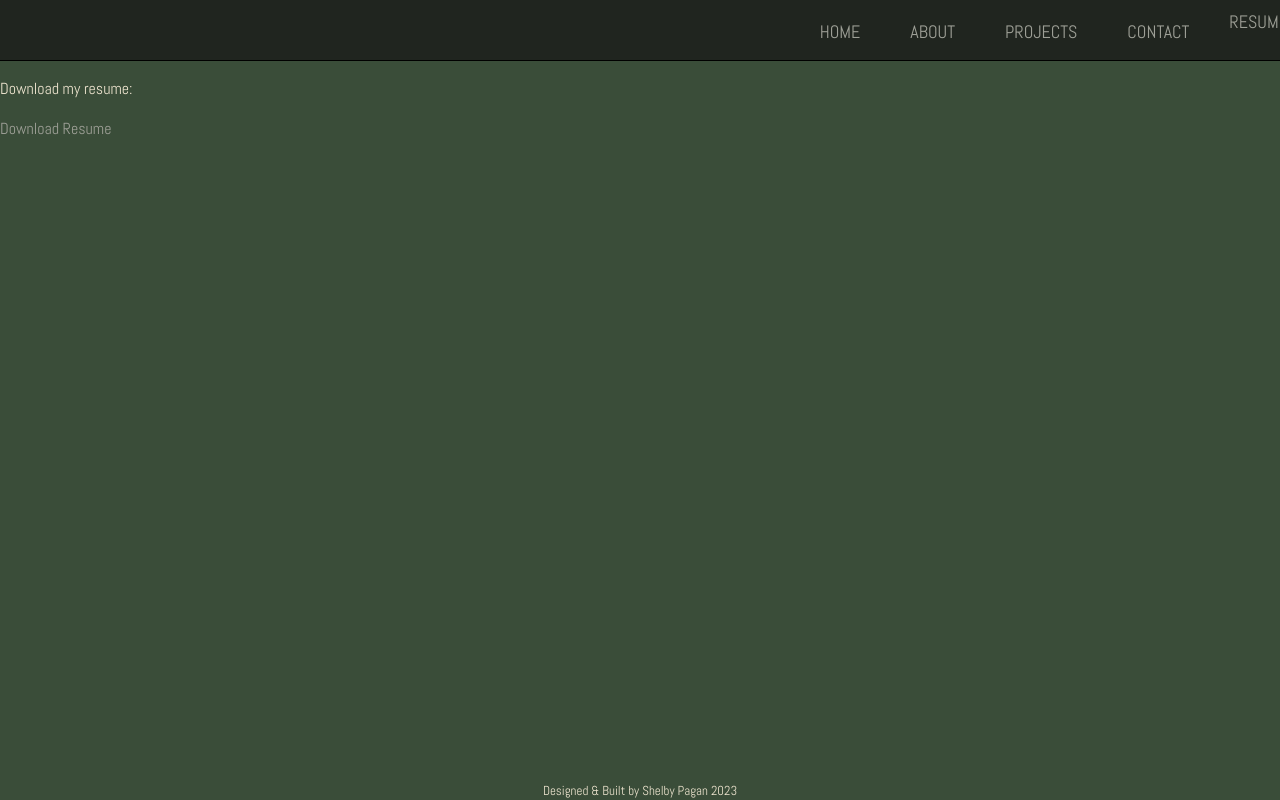
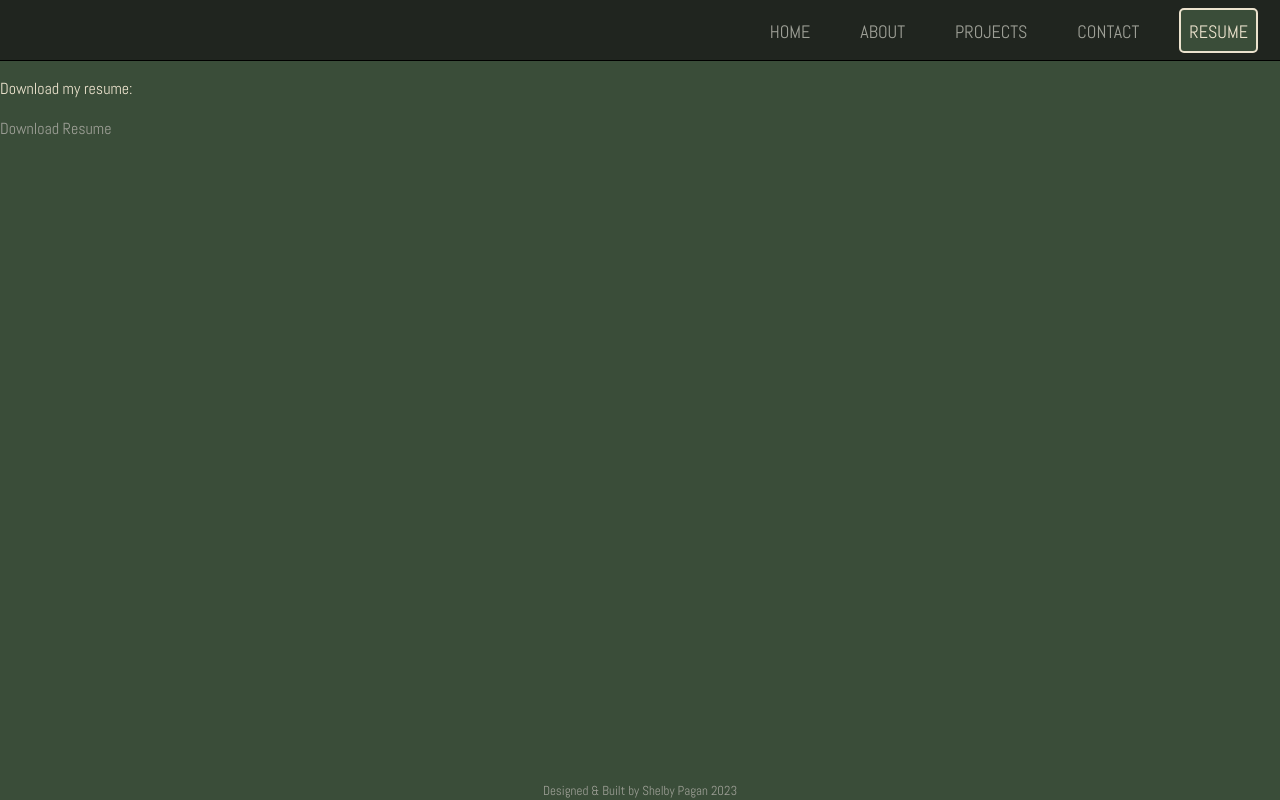
Before and after one commit to shelbyyy16/react-portfolio, a React (Vite) app: page /resume in a window 1280 px wide. Built offline with nearby package versions, Linux system fonts and the light colour scheme.

Commit message:
css for resue button

```diff
--- a/src/components/Header.jsx
+++ b/src/components/Header.jsx
@@ -27,8 +27,8 @@ function Header() {
           <div className="contact-nav">CONTACT</div>
         </Link>
         <Link to="/resume">
-            <div className="resume-nav">RESUME</div>
-          </Link>
+          <div className="resume-nav">RESUME</div>
+        </Link>
       </nav>
       </div>
     </header>
--- a/src/style.css
+++ b/src/style.css
@@ -29,6 +29,7 @@ body {
 .footer {
   font-family: 'Abel', sans-serif;
   font-size: small;
+  color: #9d9f96;
   text-align: center;
   position: absolute;
   bottom: 0;
@@ -53,6 +54,22 @@ body {
   padding:10px;
   margin-right: 30px;
   margin-bottom: 10px;
+}
+
+.resume-nav {
+  padding: 8px;
+  margin-right: 30px;
+  margin-bottom: 10px;
+  height: 25px;
+  background-color: #3A4D39;
+  color: #ECE3CE;
+  border: 2px solid #ECE3CE;
+  border-radius: 5px;
+  cursor: pointer;
+}
+.resume-nav:hover {
+  background-color: #ECE3CE;
+  color: #3A4D39;
 }
 
 /* HOME PAGE */
@@ -84,7 +101,6 @@ body {
 .highlight {
   color: #ECE3CE;
 }
-
 
 
 /* PROJECT PAGE */
```
